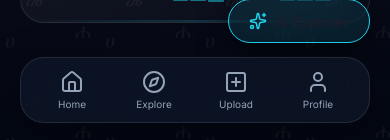
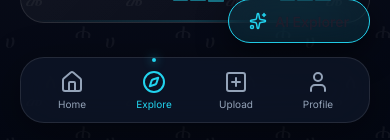
Before and after one commit to lidia-shenkut/HabeshaCast, a React (Vite) app: page /explore in a window 390 px wide. Shown: the part 1577-1717 px from the top of the page. Built offline with nearby package versions, Linux system fonts and the light colour scheme; no server answers.

Commit message:
implement responsive BottomNav component for app navigation

```diff
--- a/src/views/components/BottomNav.jsx
+++ b/src/views/components/BottomNav.jsx
@@ -15,7 +15,7 @@ export default function BottomNav() {
         <Home size={24} />
         <span>{t('home')}</span>
       </Link>
-      <Link to="/category/Explore" className={`nav-item ${path.startsWith('/category') ? 'active' : ''}`}>
+      <Link to="/explore" className={`nav-item ${path === '/explore' ? 'active' : ''}`}>
         <Compass size={24} />
         <span>Explore</span>
       </Link>
```
